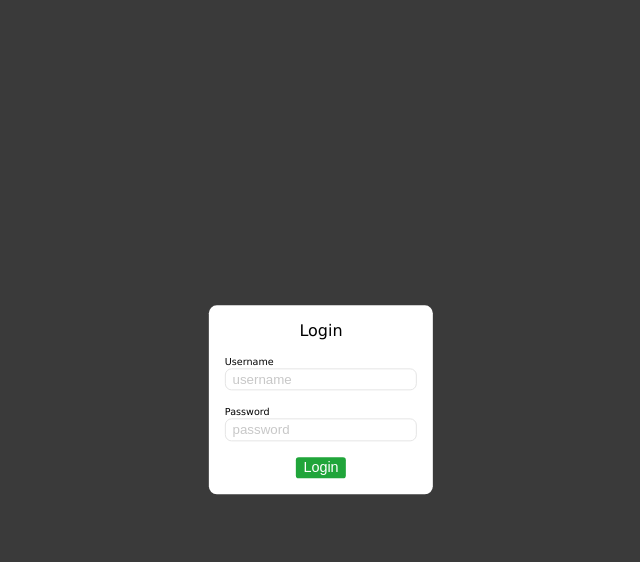
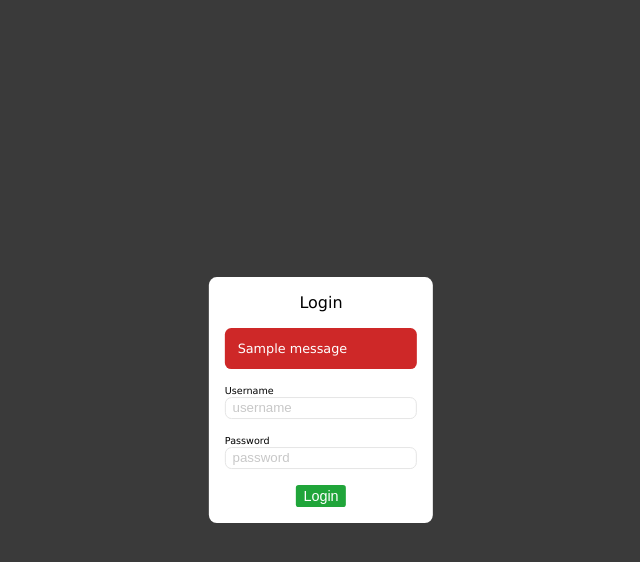
Before and after one commit to studentenherz/SPeek, a Flask app: page /login in a window 1280 px wide. Shown: the top 562 px of the page, without its empty margins (319-959 px from the left). Run offline with Flask 2, Linux system fonts and the light colour scheme; one stand-in notice (Sample message) is shown.

Commit message:
wonrg credentiasl feedback message

```diff
--- a/speek/auth.py
+++ b/speek/auth.py
@@ -1,4 +1,4 @@
-from flask import Blueprint, redirect, url_for, render_template
+from flask import Blueprint, redirect, url_for, render_template, flash
 from . import db, bcrypt, login_manager
 from .forms import LoginForm, ChangePasswordForm
 from .models import User
@@ -23,6 +23,8 @@ def login():
 			if bcrypt.check_password_hash( user.password, form.password.data):
 				login_user(user)
 				return redirect(url_for('main.dashboard'))
+		else:
+			flash('Incorrect user or password', 'error')
 
 	return render_template('login.html', form=form)
 
--- a/speek/forms.py
+++ b/speek/forms.py
@@ -9,6 +9,6 @@ class LoginForm(FlaskForm):
 
 class ChangePasswordForm(FlaskForm):
 	current_password = PasswordField(validators=[InputRequired(), Length(min=4, max=20)], render_kw={'placeholder': 'Current password'})
-	new_password = PasswordField(validators=[InputRequired(), Length(min=4, max=20), EqualTo('new_password_confirmation', message='Unmatching passwords.')	], render_kw={'placeholder': 'New password'})
-	new_password_confirmation = PasswordField('Repeat Password', render_kw={'placeholder' : 'Repeat Password'})
+	new_password = PasswordField(validators=[InputRequired(), Length(min=4, max=20)], render_kw={'placeholder': 'New password'})
+	new_password_confirmation = PasswordField('Repeat Password', validators=[InputRequired(), Length(min=4, max=20), EqualTo('new_password', message='Unmatching passwords.')	], render_kw={'placeholder' : 'Repeat Password'})
 	submit = SubmitField('Change')
--- a/speek/static/css/form.css
+++ b/speek/static/css/form.css
@@ -79,3 +79,11 @@ label{
 	flex-direction: column;
 	gap: 0.1em;
 }
+
+.notification.error{
+	background-color: var(--error-color);
+	color: white;
+	padding: 1em;
+	font-size: 0.8em;
+	border-radius: 0.5em;
+}
--- a/speek/templates/login.html
+++ b/speek/templates/login.html
@@ -13,6 +13,15 @@
 <body class="form-page-body">
 	<form method="POST" action="">
 		<div class="form-title">Login</div>
+
+		{% with messages = get_flashed_messages() %}
+		{% if messages %}
+		<div class="notification error">
+			{{ messages[0] }}
+		</div>
+		{% endif %}
+		{% endwith %}
+
 		{{ form.hidden_tag() }}
 		<label>Username{{ form.username }}</label>
 		<label>Password{{ form.password }}</label>
```
